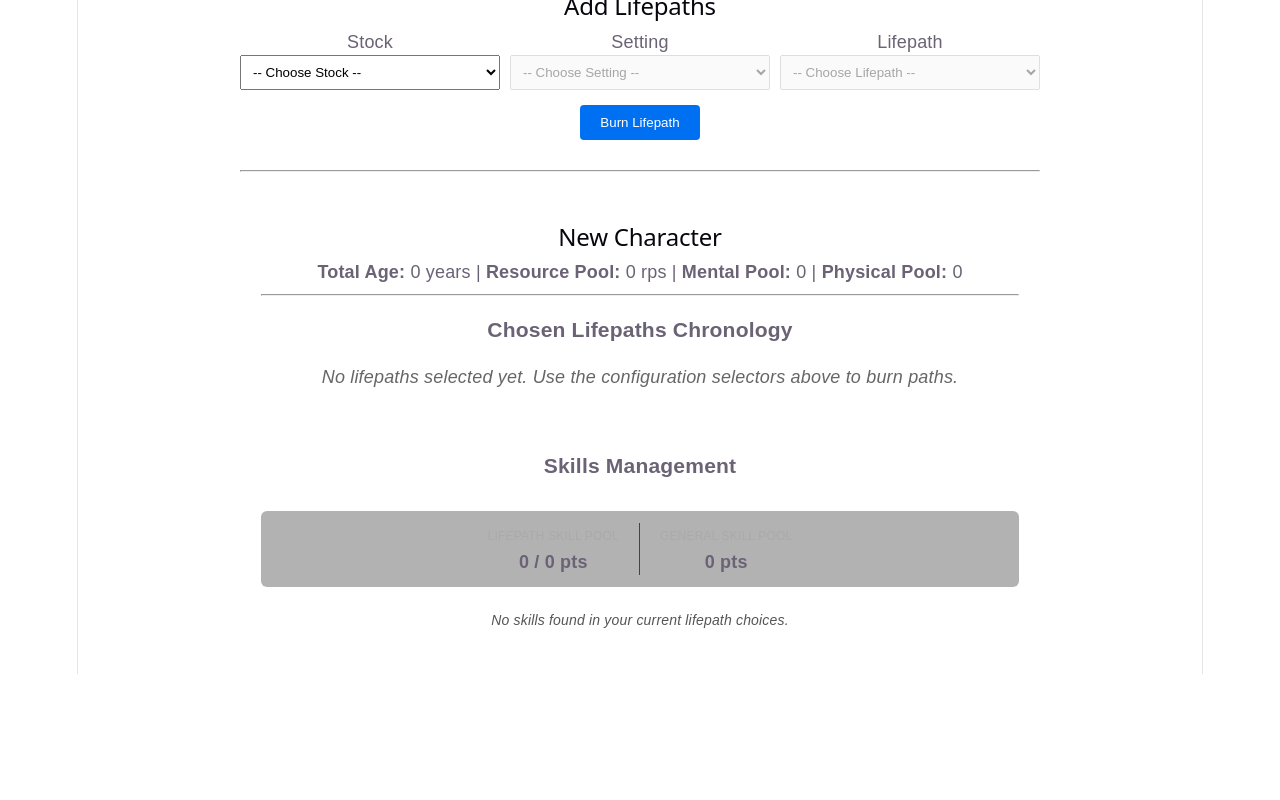
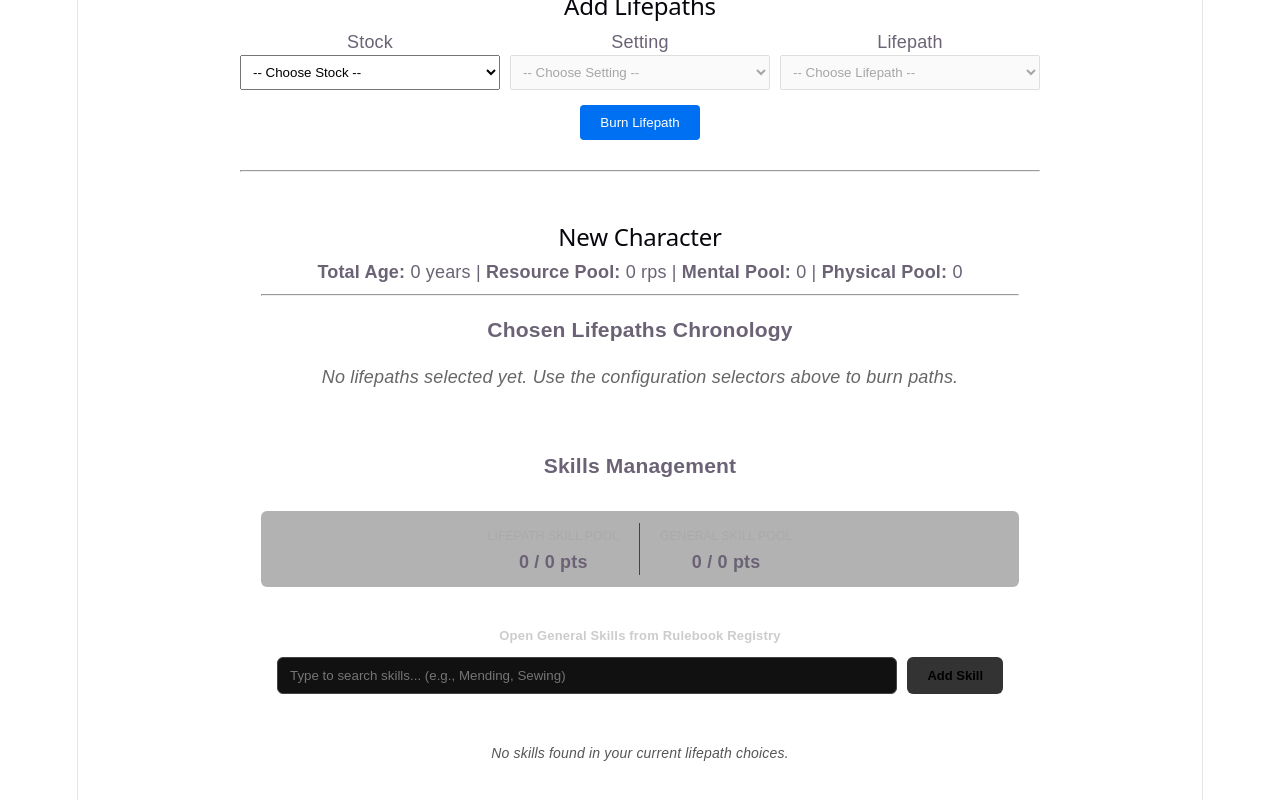
Before and after one commit to AdamChandler958/wheel-burner, a React (Vite) app in the folder web-app/: page / in a window 1280 px wide. Shown: the part 314-1114 px from the top of the page. Before the commit the page ends 988 px from the top, so only its background shows below. Built offline with nearby package versions, Linux system fonts and the light colour scheme.

Commit message:
Feat: Searchable and addable general skills

```diff
--- a/web-app/src/App.jsx
+++ b/web-app/src/App.jsx
@@ -9,6 +9,9 @@ function App() {
   const [selectedLifepathKey, setSelectedLifepathKey] = useState('');
 
   const [pendingLifepath, setPendingLifepath] = useState(null);
+
+  const [skillSearchQuery, setSkillSearchQuery] = useState("");
+  const [selectedSearchSkillKey, setSelectedSearchSkillKey] = useState("");
 
 
   const [character, setCharacter] = useState({
@@ -270,9 +273,7 @@ function App() {
     }
 
     totalLifepathSkillPoints += points;
-
     skillList.forEach(sk => availableLifepathSkillsSet.add(sk));
-
 
     let primarySkill = skillList[0];
     let secondarySkill = skillList[1];
@@ -286,45 +287,51 @@ function App() {
     }
   });
 
+  let spentLifepathPoints = 0;
+  let spentGeneralPoints = 0;
+  const processedLifepathSkills = [];
+  const processedGlobalSkills = [];
 
-  let spentLifepathPoints = 0;
-  const processedSkillsList = [];
+  const getSkillBaseExponent = (roots = []) => {
+    if (roots.length === 1) {
+      return Math.floor((character.assignedStats[roots[0]] || 0) / 2);
+    } else if (roots.length === 2) {
+      const v1 = character.assignedStats[roots[0]] || 0;
+      const v2 = character.assignedStats[roots[1]] || 0;
+      return Math.floor(((v1 + v2) / 2) / 2);
+    }
+    return 0;
+  };
 
+  Object.entries(character.skillAllocations).forEach(([skillKey, allocatedBonus]) => {
+    if (allocatedBonus <= 0) return;
 
-  availableLifepathSkillsSet.forEach((skillKey) => {
-    const skillDef = rules?.skills?.[skillKey];
-    if (!skillDef) return;
+    const isLifepathSkill = availableLifepathSkillsSet.has(skillKey);
 
+    if (isLifepathSkill) {
+      spentLifepathPoints += allocatedBonus;
+    } else {
+      spentGeneralPoints += allocatedBonus;
+    }
+  });
+
+  const remainingLifepathSkillPoints = totalLifepathSkillPoints - spentLifepathPoints;
+  const remainingGeneralPoints = totalGeneralPoints - spentGeneralPoints;
+
+  Object.keys(rules?.skills || {}).forEach((skillKey) => {
+    const skillDef = rules.skills[skillKey];
+    const isLifepathSkill = availableLifepathSkillsSet.has(skillKey);
     const isAutoOpen = autoOpenedSkillsSet.has(skillKey);
     const allocatedBonus = character.skillAllocations[skillKey] || 0;
-
-
     const isOpened = isAutoOpen || allocatedBonus > 0;
-
-    if (!isAutoOpen && allocatedBonus > 0) {
-      spentLifepathPoints += allocatedBonus;
-    } else if (isAutoOpen) {
-      spentLifepathPoints += allocatedBonus;
-    }
-
 
     let currentExponent = 0;
     if (isOpened) {
-      const roots = skillDef.roots || [];
-      let baseExponent = 0;
-
-      if (roots.length === 1) {
-        baseExponent = Math.floor((character.assignedStats[roots[0]] || 0) / 2);
-      } else if (roots.length === 2) {
-        const rootVal1 = character.assignedStats[roots[0]] || 0;
-        const rootVal2 = character.assignedStats[roots[1]] || 0;
-        baseExponent = Math.floor(((rootVal1 + rootVal2) / 2) / 2);
-      }
-
-      currentExponent = baseExponent + (isAutoOpen ? allocatedBonus : (allocatedBonus - 1));
+      const base = getSkillBaseExponent(skillDef.roots);
+      currentExponent = base + (isAutoOpen ? allocatedBonus : (allocatedBonus - 1));
     }
 
-    processedSkillsList.push({
+    const payload = {
       key: skillKey,
       name: skillDef.name,
       roots: (skillDef.roots || []).map(r => r.charAt(0).toUpperCase() + r.slice(1)).join('/'),
@@ -332,38 +339,48 @@ function App() {
       isAutoOpen,
       allocatedBonus,
       exponent: currentExponent
-    });
+    };
+
+    if (isLifepathSkill) {
+      processedLifepathSkills.push(payload);
+    } else if (allocatedBonus > 0) {
+      processedGlobalSkills.push(payload);
+    }
   });
 
+  const searchedSkillsResults = Object.entries(rules?.skills || {})
+    .filter(([key, def]) => {
+      if (availableLifepathSkillsSet.has(key)) return false;
+      if (character.skillAllocations[key] > 0) return false;
+      if (!skillSearchQuery.trim()) return false;
 
-  const remainingLifepathSkillPoints = totalLifepathSkillPoints - spentLifepathPoints;
+      return def.name.toLowerCase().includes(skillSearchQuery.toLowerCase());
+    })
+    .map(([key, def]) => ({ key, ...def }));
 
   const adjustSkillPoints = (skillKey, operation) => {
-    const isAutoOpen = autoOpenedSkillsSet.has(skillKey);
+    const isLifepathSkill = availableLifepathSkillsSet.has(skillKey);
     const currentAllocation = character.skillAllocations[skillKey] || 0;
 
     if (operation === 'inc') {
-      if (remainingLifepathSkillPoints <= 0) return;
+      if (isLifepathSkill && remainingLifepathSkillPoints <= 0) return;
+      if (!isLifepathSkill && remainingGeneralPoints <= 0) return;
 
       setCharacter(prev => ({
         ...prev,
-        skillAllocations: {
-          ...prev.skillAllocations,
-          [skillKey]: currentAllocation + 1
-        }
+        skillAllocations: { ...prev.skillAllocations, [skillKey]: currentAllocation + 1 }
       }));
     } else if (operation === 'dec') {
-
       if (currentAllocation <= 0) return;
 
       setCharacter(prev => {
-        const updatedAllocations = { ...prev.skillAllocations };
+        const updated = { ...prev.skillAllocations };
         if (currentAllocation - 1 === 0) {
-          delete updatedAllocations[skillKey];
+          delete updated[skillKey];
         } else {
-          updatedAllocations[skillKey] = currentAllocation - 1;
+          updated[skillKey] = currentAllocation - 1;
         }
-        return { ...prev, skillAllocations: updatedAllocations };
+        return { ...prev, skillAllocations: updated };
       });
     }
   };
@@ -648,18 +665,126 @@ function App() {
               </div>
               <div style={{ borderLeft: '1px solid #444', paddingLeft: '20px' }}>
                 <span style={{ color: '#aaa', fontSize: '12px', textTransform: 'uppercase', display: 'block' }}>General Skill Pool</span>
-                <strong style={{ fontSize: '18px'}}>{totalGeneralPoints} pts</strong>
+                <strong style={{ fontSize: '18px'}}>{remainingGeneralPoints} / {totalGeneralPoints} pts</strong>
               </div>
             </div>
 
-            {processedSkillsList.length === 0 ? (
+            <div style={{
+              marginBottom: '30px',
+              padding: '15px',
+              backgroundColor: 'rgba(255,255,255,0.01)',
+              border: '1px solid rgba(255,255,255,0.05)',
+              borderRadius: '6px'
+            }}>
+              <label style={{ display: 'block', fontSize: '13px', fontWeight: 'bold', color: '#ccc', marginBottom: '8px' }}>
+                Open General Skills from Rulebook Registry
+              </label>
+
+              <div style={{ display: 'flex', gap: '10px' }}>
+                <div style={{ flex: 1, position: 'relative' }}>
+                  <input
+                    type="text"
+                    placeholder="Type to search skills... (e.g., Mending, Sewing)"
+                    value={skillSearchQuery}
+                    onChange={(e) => {
+                      setSkillSearchQuery(e.target.value);
+                      setSelectedSearchSkillKey("");
+                    }}
+                    style={{
+                      width: '100%',
+                      padding: '10px 12px',
+                      backgroundColor: '#111',
+                      border: '1px solid #444',
+                      borderRadius: '6px',
+                      color: '#fff',
+                      boxSizing: 'border-box'
+                    }}
+                  />
+
+                  {searchedSkillsResults.length > 0 && (
+                    <div style={{
+                      position: 'absolute',
+                      top: '100%',
+                      left: 0,
+                      right: 0,
+                      backgroundColor: '#151515',
+                      border: '1px solid #333',
+                      borderRadius: '0 0 6px 6px',
+                      maxHeight: '180px',
+                      overflowY: 'auto',
+                      zIndex: 10,
+                      boxShadow: '0 4px 12px rgba(0,0,0,0.5)'
+                    }}>
+                      {searchedSkillsResults.map((sk) => {
+                        const isCurrentlySelected = selectedSearchSkillKey === sk.key;
+                        return (
+                          <div
+                            key={sk.key}
+                            onClick={() => {
+                              setSelectedSearchSkillKey(sk.key);
+                              setSkillSearchQuery(sk.name);
+                            }}
+                            style={{
+                              padding: '10px 15px',
+                              cursor: 'pointer',
+                              backgroundColor: isCurrentlySelected ? '#0070f3' : 'transparent',
+                              color: isCurrentlySelected ? '#fff' : '#aaa',
+                              borderBottom: '1px solid #222',
+                              display: 'flex',
+                              justifyContent: 'space-between'
+                            }}
+                          >
+                            <span style={{ fontWeight: 'bold' }}>{sk.name}</span>
+                            <span style={{ fontSize: '10px', opacity: 0.6 }}>Roots: {(sk.roots || []).join('/')}</span>
+                          </div>
+                        );
+                      })}
+                    </div>
+                  )}
+                </div>
+
+                <button
+                  disabled={!selectedSearchSkillKey || remainingGeneralPoints <= 0}
+                  onClick={() => {
+                    adjustSkillPoints(selectedSearchSkillKey, 'inc');
+                    setSkillSearchQuery("");
+                    setSelectedSearchSkillKey("");
+                  }}
+                  style={{
+                    padding: '0 20px',
+                    backgroundColor: (selectedSearchSkillKey && remainingGeneralPoints > 0) ? '#0070f3' : '#333',
+                    color: '#000',
+                    fontWeight: 'bold',
+                    border: 'none',
+                    borderRadius: '6px',
+                    cursor: (selectedSearchSkillKey && remainingGeneralPoints > 0) ? 'pointer' : 'not-allowed',
+                    fontSize: '13px',
+                    transition: 'all 0.2s ease'
+                  }}
+                >
+                  Add Skill
+                </button>
+              </div>
+
+              {selectedSearchSkillKey && remainingGeneralPoints <= 0 && (
+                <p style={{ color: '#ff4d4d', fontSize: '12px', margin: '8px 0 0 0' }}>
+                  Insufficient General Skill Points to open this skill.
+                </p>
+              )}
+            </div>
+
+            {processedLifepathSkills.length + processedGlobalSkills.length === 0 ? (
               <p style={{ color: '#555', fontStyle: 'italic', fontSize: '14px' }}>
                 No skills found in your current lifepath choices.
               </p>
             ) : (
               <div style={{ display: 'grid', gridTemplateColumns: '1fr 1fr', gap: '15px' }}>
-                {processedSkillsList.map((skill) => {
+                {[...processedLifepathSkills, ...processedGlobalSkills].map((skill) => {
                   const canMinus = skill.allocatedBonus > 0;
+                  const isGeneralChoice = !availableLifepathSkillsSet.has(skill.key);
+                  const canPlus = isGeneralChoice
+                    ? remainingGeneralPoints > 0
+                    : remainingLifepathSkillPoints > 0;
 
                   return (
                     <div
@@ -698,7 +823,7 @@ function App() {
                             -
                           </button>
                           <button
-                            disabled={remainingLifepathSkillPoints <= 0}
+                            disabled={!canPlus}
                             onClick={() => adjustSkillPoints(skill.key, 'inc')}
                             style={{
                               width: '24px', height: '24px', cursor: remainingLifepathSkillPoints > 0 ? 'pointer' : 'not-allowed',
```
